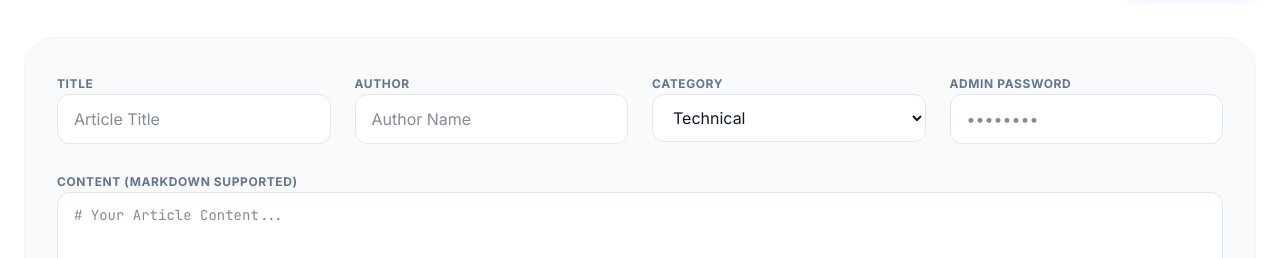
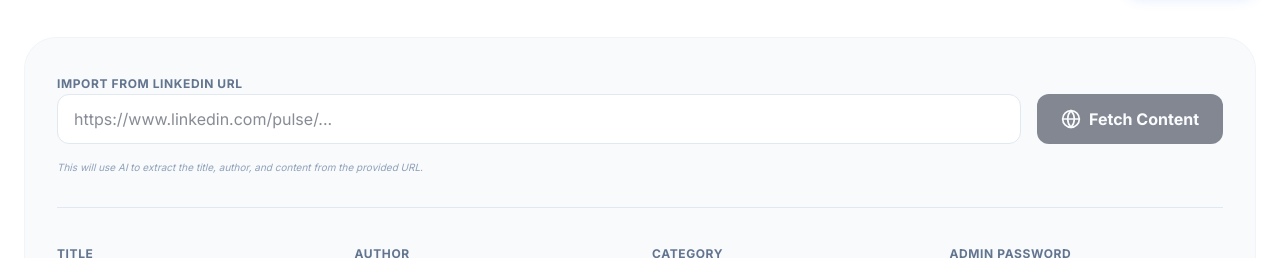
Before and after one commit to ryoussefGH/VMS, a React (Vite) app: page / in a window 1280 px wide. Both pictures are taken after a click on the button "Upload Article". Shown: the part 4317-4575 px from the top of the page. Built offline with nearby package versions, Linux system fonts and the light colour scheme; no server answers.

Commit message:
feat(articles): Add AI-powered article import
Integrates Google GenAI to extract article content from URLs, simplifying content creation and reducing manual effort.

```diff
--- a/src/App.tsx
+++ b/src/App.tsx
@@ -30,6 +30,7 @@ import {
 } from 'lucide-react';
 import { motion, AnimatePresence } from 'motion/react';
 import Markdown from 'react-markdown';
+import { GoogleGenAI, Type } from "@google/genai";
 
 const Logo = ({ className = "h-12", variant = "default" }: { className?: string, variant?: 'default' | 'white' }) => {
   const primaryColor = variant === 'white' ? '#FFFFFF' : '#003366';
@@ -700,6 +701,8 @@ const ArticlesSection = () => {
   const [isUploading, setIsUploading] = useState(false);
   const [newArticle, setNewArticle] = useState({ title: '', content: '', author: '', category: 'Technical', password: '' });
   const [selectedArticle, setSelectedArticle] = useState<any>(null);
+  const [importUrl, setImportUrl] = useState('');
+  const [isImporting, setIsImporting] = useState(false);
 
   const fetchArticles = async () => {
     try {
@@ -714,6 +717,48 @@ const ArticlesSection = () => {
   useEffect(() => {
     fetchArticles();
   }, []);
+
+  const handleImport = async () => {
+    if (!importUrl) return;
+    setIsImporting(true);
+    try {
+      const ai = new GoogleGenAI({ apiKey: (process.env.GEMINI_API_KEY as string) });
+      const response = await ai.models.generateContent({
+        model: "gemini-3-flash-preview",
+        contents: `Extract the article content from this LinkedIn URL: ${importUrl}.
+        Return the result as a JSON object with the following fields: title, author, category (one of: Technical, Regulatory, Case Study, Industry News), and content (in Markdown format).`,
+        config: {
+          tools: [{ urlContext: {} }],
+          responseMimeType: "application/json",
+          responseSchema: {
+            type: Type.OBJECT,
+            properties: {
+              title: { type: Type.STRING },
+              author: { type: Type.STRING },
+              category: { type: Type.STRING },
+              content: { type: Type.STRING }
+            },
+            required: ["title", "author", "category", "content"]
+          }
+        }
+      });
+
+      const data = JSON.parse(response.text || '{}');
+      setNewArticle({
+        ...newArticle,
+        title: data.title || '',
+        author: data.author || '',
+        category: data.category || 'Technical',
+        content: data.content || ''
+      });
+      setImportUrl('');
+    } catch (error) {
+      console.error("Failed to import article", error);
+      alert("Failed to import article from URL. Please check the URL and try again.");
+    } finally {
+      setIsImporting(false);
+    }
+  };
 
   const handleUpload = async (e: React.FormEvent) => {
     e.preventDefault();
@@ -784,7 +829,33 @@ const ArticlesSection = () => {
               exit={{ opacity: 0, height: 0 }}
               className="mb-12 overflow-hidden"
             >
-              <form onSubmit={handleUpload} className="bg-slate-50 p-8 rounded-[2rem] border border-slate-100 space-y-6">
+              <div className="bg-slate-50 p-8 rounded-[2rem] border border-slate-100 space-y-8">
+                {/* URL Import Field */}
+                <div className="space-y-4">
+                  <label className="text-xs font-bold text-slate-500 uppercase tracking-wider">Import from LinkedIn URL</label>
+                  <div className="flex gap-4">
+                    <input
+                      value={importUrl}
+                      onChange={e => setImportUrl(e.target.value)}
+                      className="flex-1 bg-white border border-slate-200 rounded-xl px-4 py-3 focus:outline-none focus:border-blue-500"
+                      placeholder="https://www.linkedin.com/pulse/..."
+                    />
+                    <button
+                      type="button"
+                      onClick={handleImport}
+                      disabled={isImporting || !importUrl}
+                      className="bg-slate-900 hover:bg-slate-800 text-white px-6 py-3 rounded-xl font-bold flex items-center gap-2 transition-all disabled:opacity-50"
+                    >
+                      {isImporting ? <div className="w-5 h-5 border-2 border-white/30 border-t-white rounded-full animate-spin"></div> : <Globe size={20} />}
+                      {isImporting ? 'Importing...' : 'Fetch Content'}
+                    </button>
+                  </div>
+                  <p className="text-[10px] text-slate-400 italic">This will use AI to extract the title, author, and content from the provided URL.</p>
+                </div>
+
+                <div className="h-px bg-slate-200"></div>
+
+                <form onSubmit={handleUpload} className="space-y-6">
                 <div className="grid md:grid-cols-2 lg:grid-cols-4 gap-6">
                   <div className="space-y-2">
                     <label className="text-xs font-bold text-slate-500 uppercase tracking-wider">Title</label>
@@ -847,6 +918,7 @@ const ArticlesSection = () => {
                   Publish Article
                 </button>
               </form>
+              </div>
             </motion.div>
           )}
         </AnimatePresence>
```
